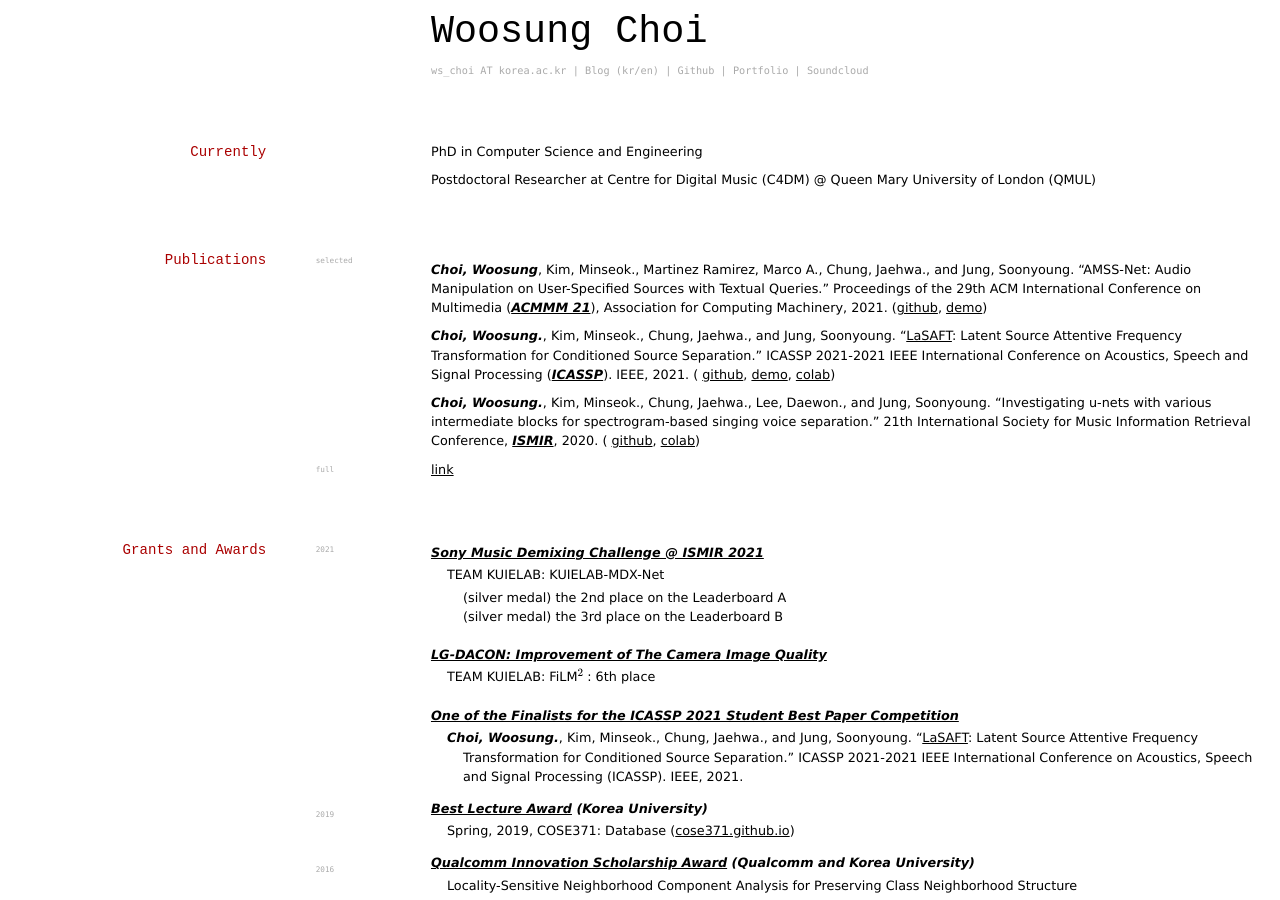
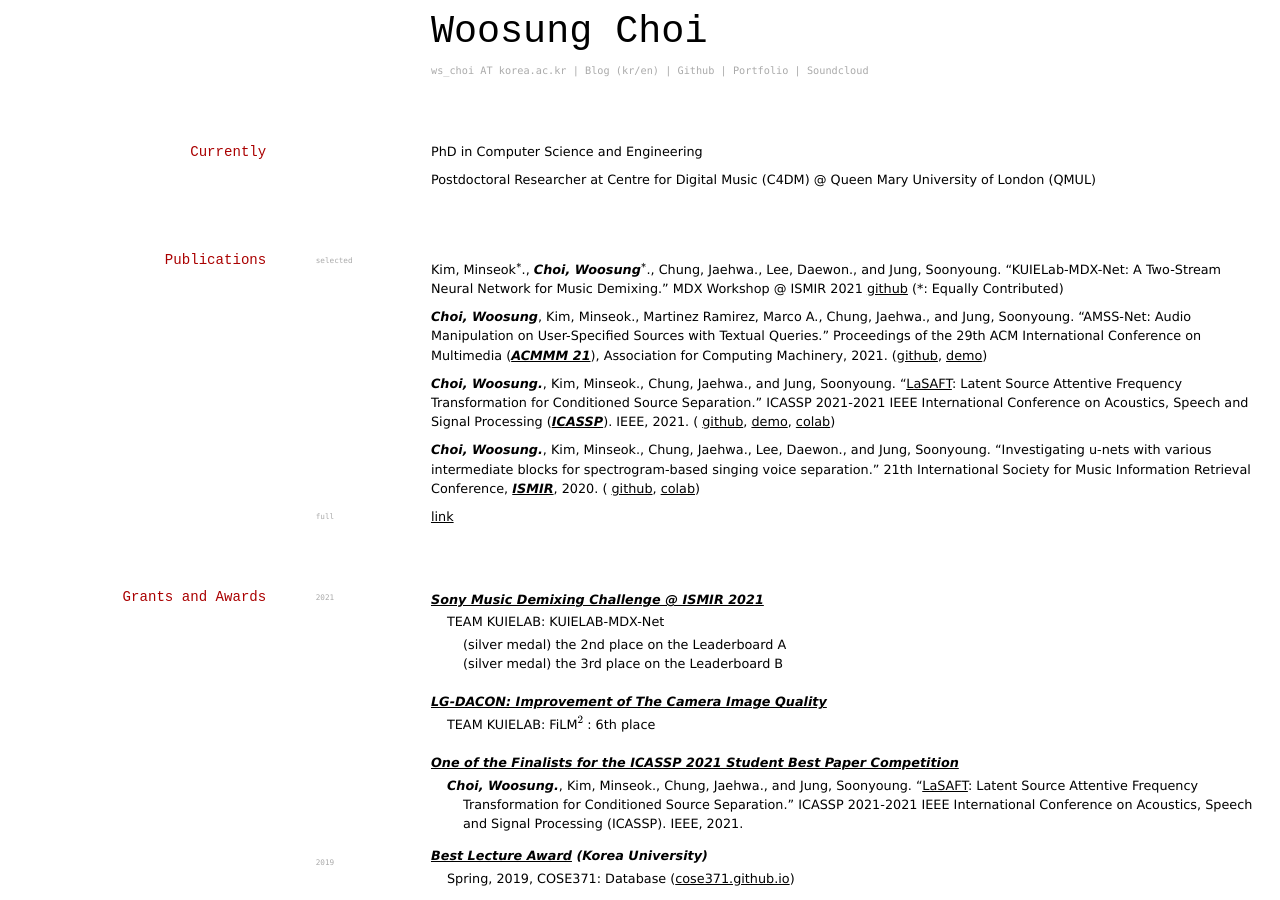
Before and after one commit to ws-choi/cv, a Jekyll site: the page built from index.md, in a window 1280 px wide and 900 px high. Built offline with Jekyll 4.4.1, drawn with Linux system fonts in a browser that asks for light colours; formulas are drawn with MathJax 3.

Commit message:
Update index.md

```diff
--- a/index.md
+++ b/index.md
@@ -22,6 +22,12 @@ Postdoctoral Researcher at Centre for Digital Music (C4DM) @ Queen Mary Universi
 ## Publications
 
 `selected`
+
+Kim, Minseok${}^{∗}$., ***Choi, Woosung***${}^{∗}$., Chung, Jaehwa., Lee, Daewon., and Jung, Soonyoung.
+"KUIELab-MDX-Net: A Two-Stream Neural Network for Music Demixing."
+MDX Workshop @ ISMIR 2021
+[github](https://github.com/kuielab/mdx-net)
+(*: Equally Contributed)
 
 ***Choi, Woosung***, Kim, Minseok., Martinez Ramirez, Marco A., Chung, Jaehwa., and Jung, Soonyoung. "AMSS-Net: Audio Manipulation on User-Specified Sources with Textual Queries." Proceedings of the 29th ACM International Conference on Multimedia (***[ACMMM 21](https://dl.acm.org/doi/10.1145/3474085.3475323)***), Association for Computing Machinery, 2021. ([github](https://github.com/kuielab/AMSS-Net), [demo](https://kuielab.github.io/AMSS-Net/))
 
```
